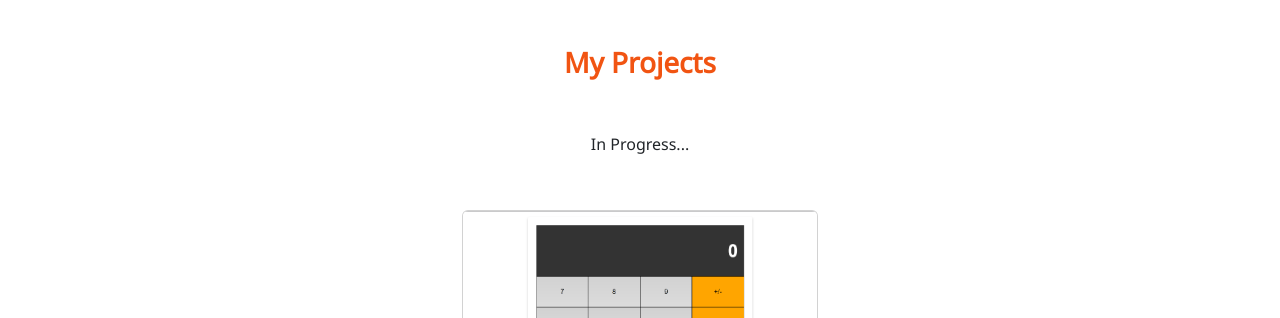
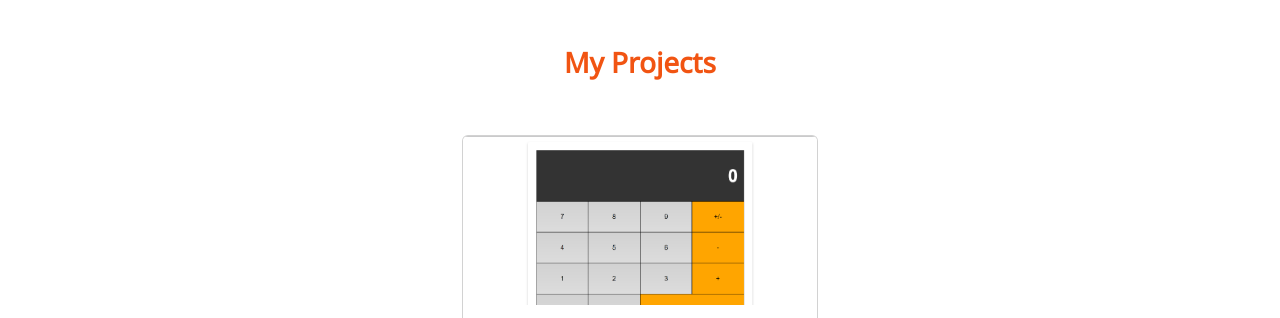
Before and after one commit to rafisr23/rafisr23.github.io, a plain HTML site: page index.html in a window 1280 px wide. Shown: the part 1000-1318 px from the top of the page. Drawn offline with nearby package versions, Linux system fonts and the light colour scheme.

Commit message:
delete in progress.. at project section

```diff
--- a/index.html
+++ b/index.html
@@ -118,11 +118,6 @@
           </div>
         </div>
         <div class="row justify-content-center">
-          <div class="row text-center mb-5">
-            <div class="col">
-              <h6 class="">In Progress...</h6>
-            </div>
-          </div>
           <div class="col-md-4 mb-3 me">
             <div class="card">
               <img src="img/projects/web-calc.png" class="card-img-top img-fluid" alt="Project 1" />
```
